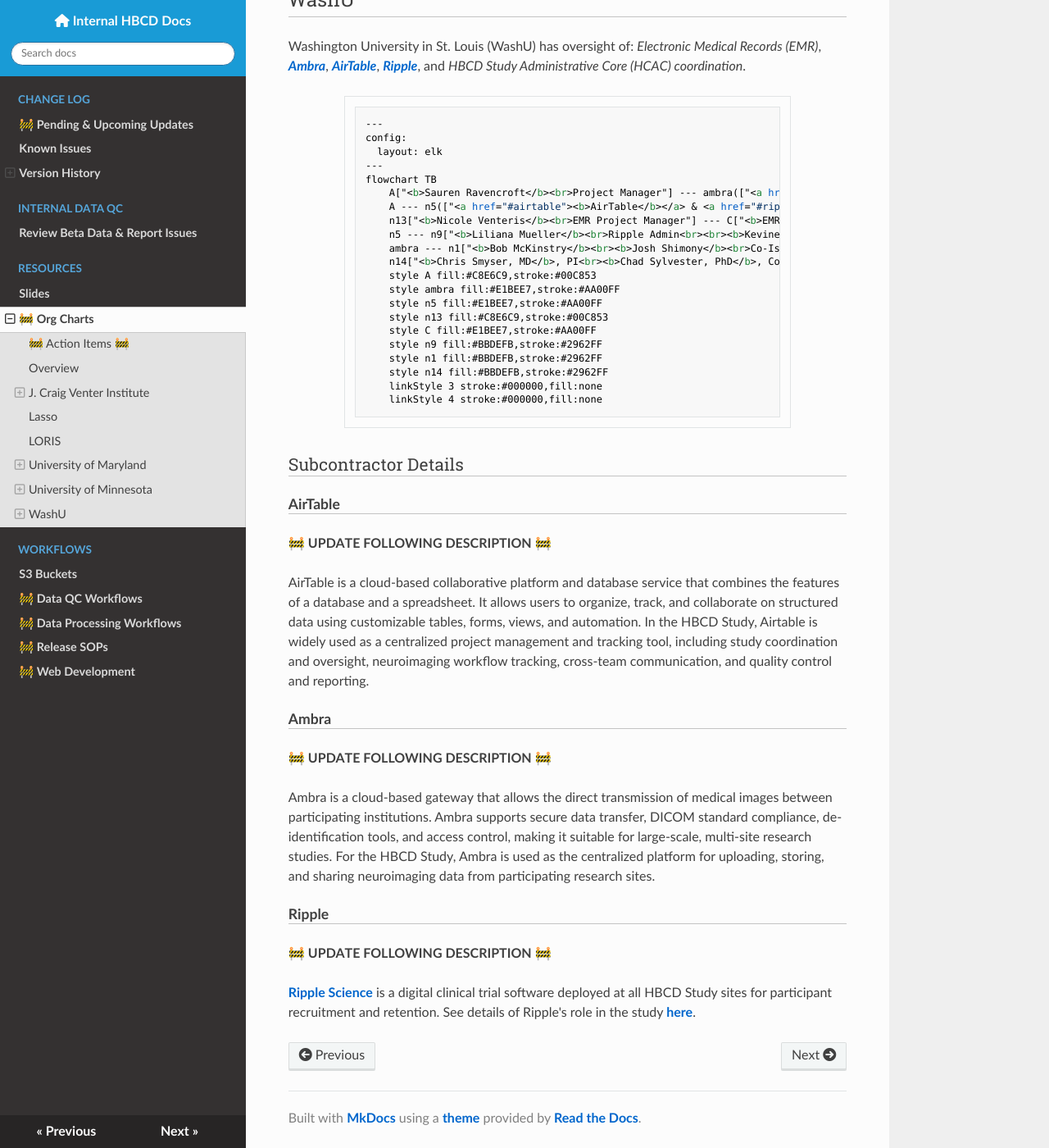
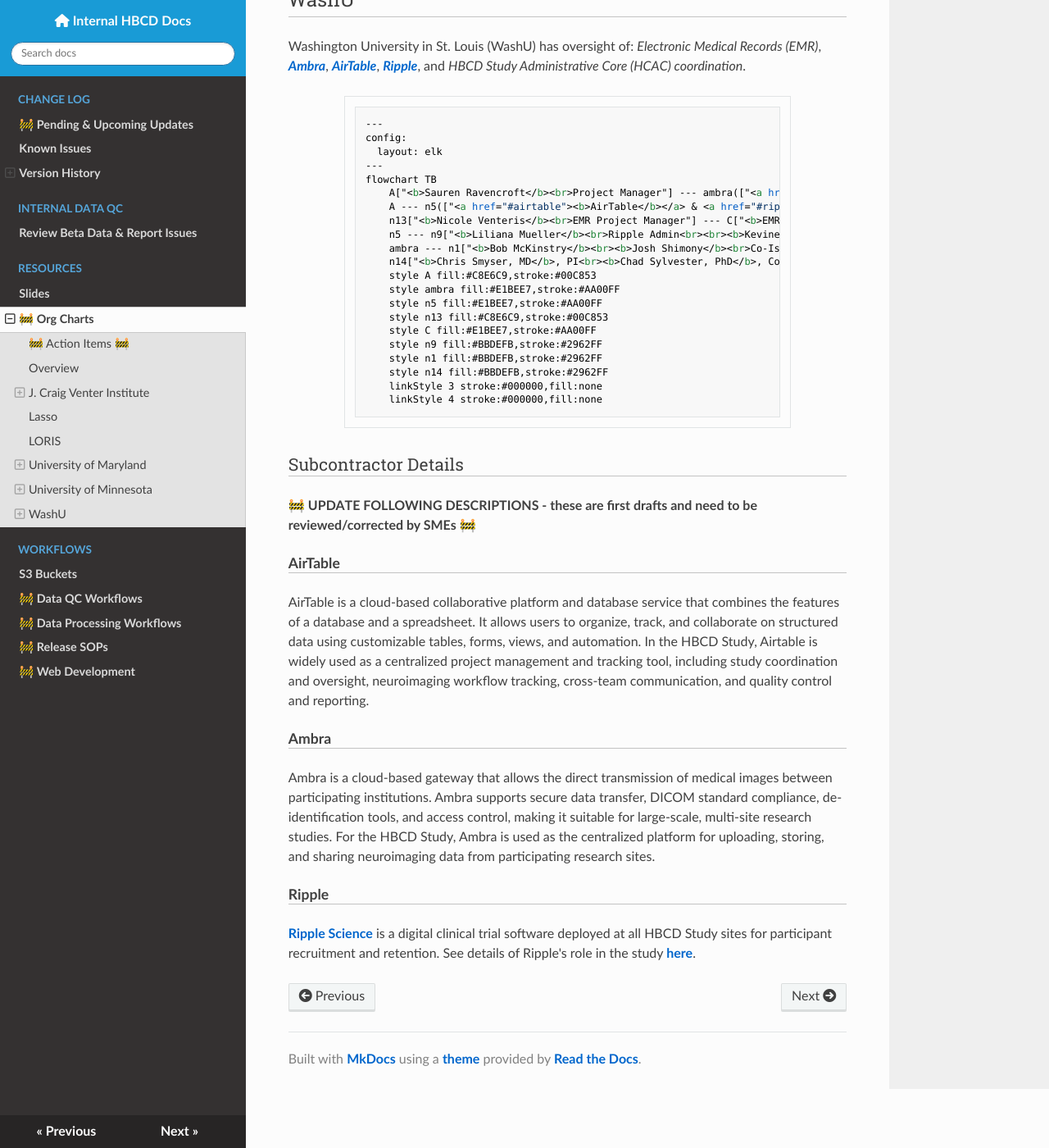
Before and after one commit to DCAN-Labs/hbcd-docs-internal, an MkDocs documentation site: the page built from docs/orgcharts.md, in a window 1280 px wide and 1400 px high, scrolled down 8114 px. Shown: the whole window at 82% size. Built offline with MkDocs 1.6.1, drawn with Linux system fonts in a browser that asks for light colours; nearby versions of some CDN libraries.

Commit message:
org charts page cleanup

```diff
--- a/docs/orgcharts.md
+++ b/docs/orgcharts.md
@@ -554,17 +554,16 @@
 
 ### Subcontractor Details
 
+🚧 **UPDATE FOLLOWING DESCRIPTIONS - these are first drafts and need to be reviewed/corrected by SMEs** 🚧
+
 #### AirTable
-🚧 **UPDATE FOLLOWING DESCRIPTION** 🚧
 
 AirTable is a cloud-based collaborative platform and database service that combines the features of a database and a spreadsheet. It allows users to organize, track, and collaborate on structured data using customizable tables, forms, views, and automation. In the HBCD Study, Airtable is widely used as a centralized project management and tracking tool, including study coordination and oversight, neuroimaging workflow tracking, cross-team communication, and quality control and reporting.
 
 #### Ambra
-🚧 **UPDATE FOLLOWING DESCRIPTION** 🚧
 
 Ambra is a cloud-based gateway that allows the direct transmission of medical images between participating institutions. Ambra supports secure data transfer, DICOM standard compliance, de-identification tools, and access control, making it suitable for large-scale, multi-site research studies. For the HBCD Study, Ambra is used as the centralized platform for uploading, storing, and sharing neuroimaging data from participating research sites.
 
 #### Ripple
- 🚧 **UPDATE FOLLOWING DESCRIPTION** 🚧
 
 [Ripple Science](https://www.ripplescience.com/) is a digital clinical trial software deployed at all HBCD Study sites for participant recruitment and retention. See details of Ripple's role in the study [here](https://www.ripplescience.com/ripple-science-supports-nih-funded-healthy-brain-and-child-development-study/).
```
